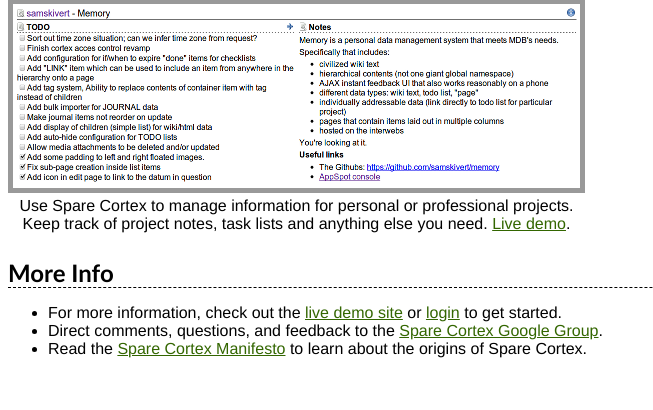
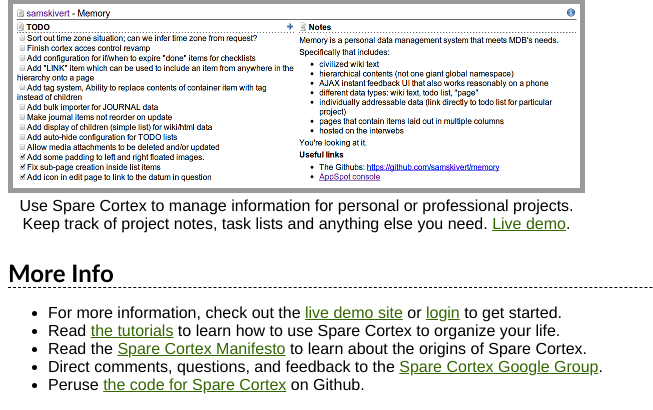
Before and after one commit to samskivert/memory, a web app: page / in a window 1280 px wide. Shown: the part 658-1068 px from the top of the page, without its empty margins (0-653 px from the left). Before the commit the page ends 1016 px from the top, so only its background shows below. Run offline with its HTML, style and script files only (its server is not run), Linux system fonts and the light colour scheme; data that the repository does not hold is empty.

Commit message:
More main page info.

```diff
--- a/src/main/webapp/index.html
+++ b/src/main/webapp/index.html
@@ -90,11 +90,15 @@
   <ul>
   <li> For more information, check out the <a href="/c/demo">live demo site</a>
        or <a href="/account">login</a> to get started. </li>
+  <li> Read <a href="/c/help">the tutorials</a> to learn how to use Spare
+       Cortex to organize your life. </li>
+  <li> Read the <a href="about.html">Spare Cortex Manifesto</a> to learn about
+       the origins of Spare Cortex. </li>
   <li> Direct comments, questions, and feedback to the
        <a href="http://groups.google.com/group/spare-cortex">Spare Cortex
        Google Group</a>. </li>
-  <li> Read the <a href="about.html">Spare Cortex Manifesto</a> to learn about
-       the origins of Spare Cortex. </li>
+  <li> Peruse <a href="http://github.com/samskivert/memory">the code for Spare
+       Cortex</a> on Github. </li>
   </ul>
 
 </body>
```
